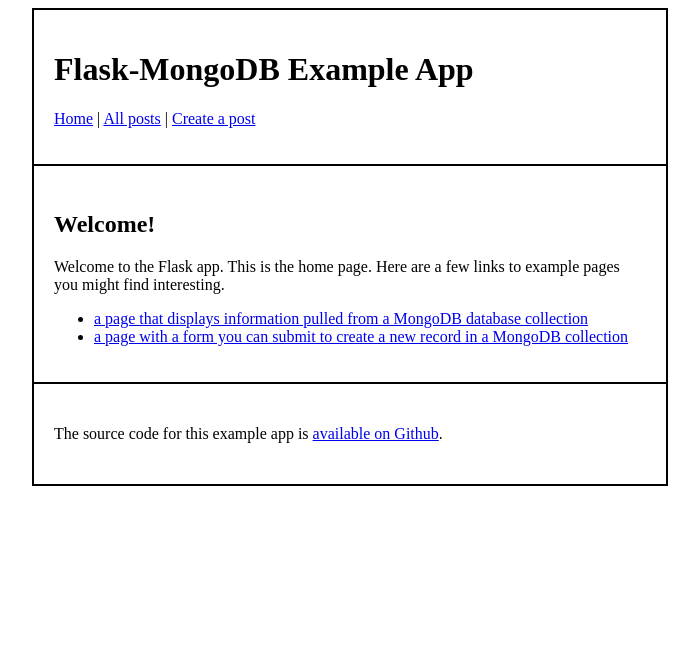
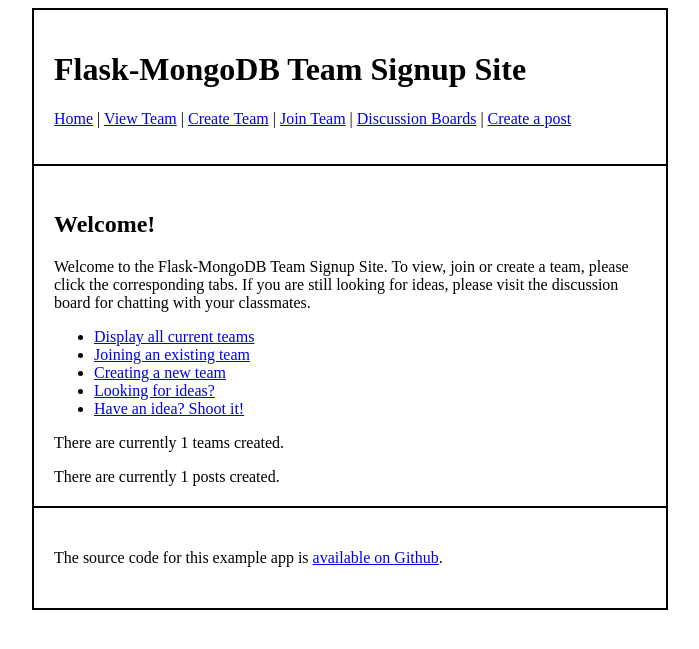
Before and after one commit to ianhuxx/web-app-assignment, a Flask app: page / in a window 1280 px wide. Shown: the top 649 px of the page, without its empty margins (290-989 px from the left). Run offline with Flask 2, Linux system fonts and the light colour scheme; a database or web service that is not in the repository returns one stand-in record (values such as "Sample title"); parts of the project's set-up code (start-up, migrations or seed data) failed here and were passed over.

Commit message:
commiteeeeeeeeee

```diff
--- a/app.py
+++ b/app.py
@@ -8,6 +8,19 @@ from bson.objectid import ObjectId
 import os
 import subprocess
 
+
+client = pymongo.MongoClient("mongodb+srv://yh2931:Huyb010424@cluster0.qutr9.mongodb.net/myFirstDatabase?retryWrites=true&w=majority")
+db = client.test
+
+'''
+mongo = pymongo.MongoClient(
+    host = "localhost",
+    port = 27018,
+    SERVER_SELECTION_TIMEOUT=1000
+    )
+
+db = mongo.assignment
+'''
 # instantiate the app
 app = Flask(__name__)
 
@@ -21,12 +34,14 @@ if config['FLASK_ENV'] == 'development':
     # turn on debugging, if in development
     app.debug = True # debug mnode
 
+'''
 # make one persistent connection to the database
 connection = pymongo.MongoClient(config['MONGO_HOST'], 27017,
                                 username=config['MONGO_USER'],
                                 password=config['MONGO_PASSWORD'],
                                 authSource=config['MONGO_DBNAME'])
 db = connection[config['MONGO_DBNAME']] # store a reference to the database
+'''
 
 # set up the routes
 
@@ -35,7 +50,11 @@ def home():
     """
     Route for the home page
     """
-    return render_template('index.html')
+    teams = db.teams
+    discussions = db.discussions
+    most_recent_team = {db.teams.find({"_id": 0, "created_at": 1}).limit(1)}
+    most_recent_discussion = {db.teams.find({"_id": 0, "created_at": 1}).limit(1)}
+    return render_template('index.html', teams=teams, discussions=discussions, most_recent_team=most_recent_team, most_recent_discussion=most_recent_discussion)
 
 
 @app.route('/read')
@@ -44,9 +63,19 @@ def read():
     Route for GET requests to the read page.
     Displays some information for the user with links to other pages.
     """
-    docs = db.exampleapp.find({}).sort("created_at", -1) # sort in descending order of created_at timestamp
+     # sort in descending order of created_at timestamp
+    docs = db.discussions.find({}).sort("created_at", -1)
     return render_template('read.html', docs=docs) # render the read template
 
+@app.route('/view_team')
+def view_team():
+    """
+    Route for GET requests to the read page.
+    Displays some information for the user with links to other pages.
+    """
+     # sort in descending order of created_at timestamp
+    docs = db.teams.find({}).sort("created_at", -1)
+    return render_template('view_team.html', docs=docs) # render the read template
 
 @app.route('/create')
 def create():
@@ -73,9 +102,70 @@ def create_post():
         "message": message,
         "created_at": datetime.datetime.utcnow()
     }
-    db.exampleapp.insert_one(doc) # insert a new document
+    db.discussions.insert_one(doc) # insert a new document
 
     return redirect(url_for('read')) # tell the browser to make a request for the /read route
+
+@app.route('/create_team')
+def create_team_1():
+    """
+    Route for GET requests to the create page.
+    Displays a form users can fill out to create a new document.
+    """
+    return render_template('create_team.html') # render the create template
+
+
+@app.route('/create_team', methods=['POST'])
+def create_team():
+    """
+    Route for POST requests to the create page.
+    Accepts the form submission data for a new document and saves the document to the database.
+    """
+    name = request.form['fname']
+    email = request.form['femail']
+    project_title = request.form['fproj_title']
+    description = request.form['fdescription']
+
+    # create a new document with the data the user entered
+    doc = {
+        "name": name,
+        "email": email,
+        "project_title": project_title,
+        "description": description,
+        "created_at": datetime.datetime.utcnow(),
+        "team_members": [],
+        "team_member_count": 1
+    }
+    doc["team_members"].append({"name": name, "email": email})
+    db.teams.insert_one(doc) # insert a new document
+
+    return redirect(url_for('view_team')) # tell the browser to make a request for the /read route
+
+@app.route('/join_team')
+def join_team_1():
+    """
+    Route for GET requests to the edit page.
+    Displays a form users can fill out to edit an existing record.
+    """
+    docs = db.teams.find({}).sort("created_at", -1)
+    return render_template('join_team.html', docs = docs) # render the edit template
+
+@app.route('/join_team', methods=['POST'])
+def join_team():
+    """
+    Route for POST requests to the edit page.
+    Accepts the form submission data for the specified document and updates the document in the database.
+    """
+    name = request.form['joined_name']
+    email = request.form['joined_email']
+    project_title = request.form['team_to_join']
+
+    doc = dict(db.teams.find_one({"project_title": project_title}))
+    doc["team_members"].append({"name": name, "email": email})
+    doc["team_member_count"] = len(doc["team_members"])
+    db.teams.update({"project_title": project_title}, doc)
+
+    return redirect(url_for('view_team')) # tell the browser to make a request for the /read route
 
 
 @app.route('/edit/<mongoid>')
@@ -84,7 +174,7 @@ def edit(mongoid):
     Route for GET requests to the edit page.
     Displays a form users can fill out to edit an existing record.
     """
-    doc = db.exampleapp.find_one({"_id": ObjectId(mongoid)})
+    doc = db.discussions.find_one({"_id": ObjectId(mongoid)})
     return render_template('edit.html', mongoid=mongoid, doc=doc) # render the edit template
 
 
@@ -104,7 +194,7 @@ def edit_post(mongoid):
         "created_at": datetime.datetime.utcnow()
     }
 
-    db.exampleapp.update_one(
+    db.discussions.update_one(
         {"_id": ObjectId(mongoid)}, # match criteria
         { "$set": doc }
     )
@@ -118,7 +208,7 @@ def delete(mongoid):
     Route for GET requests to the delete page.
     Deletes the specified record from the database, and then redirects the browser to the read page.
     """
-    db.exampleapp.delete_one({"_id": ObjectId(mongoid)})
+    db.discussions.delete_one({"_id": ObjectId(mongoid)})
     return redirect(url_for('read')) # tell the web browser to make a request for the /read route.
 
 @app.route('/webhook', methods=['POST'])
--- a/templates/base.html
+++ b/templates/base.html
@@ -1,7 +1,7 @@
 <!DOCTYPE html>
 <html>
   <head>
-    <title>Flask-MongoDB Example App</title>
+    <title>Flask-MongoDB Team Signup Site</title>
     <link
       rel="stylesheet"
       href="{{ url_for('static', filename='css/style.css') }}"
@@ -10,10 +10,13 @@
   <body>
     <div class="container">
       <header>
-        <h1>Flask-MongoDB Example App</h1>
+        <h1>Flask-MongoDB Team Signup Site</h1>
         <p>
           <a href="{{ url_for('home')}}">Home</a> |
-          <a href="{{ url_for('read')}}">All posts</a> |
+          <a href="{{ url_for('view_team')}}">View Team</a> |
+          <a href="{{ url_for('create_team')}}">Create Team</a> |
+          <a href="{{ url_for('join_team')}}">Join Team</a> |
+          <a href="{{ url_for('read')}}">Discussion Boards</a> |
           <a href="{{ url_for('create')}}">Create a post</a>
         </p>
       </header>
@@ -21,7 +24,7 @@
       <footer>
         <p>
           The source code for this example app is
-          <a href="https://github.com/nyu-database-design/flask-mongodb-example"
+          <a href="https://github.com/dbdesign-students-fall2021/web-app-ianhuxx.git"
             >available on Github</a
           >.
         </p>
--- a/templates/create.html
+++ b/templates/create.html
@@ -1,6 +1,6 @@
 {% extends 'base.html' %} {% block container %}
-<h2>Create</h2>
-<p>Create a new record in the MongoDB database collection.</p>
+<h2>Create new message</h2>
+<p>Create a new message on discussion board.</p>
 <form method="POST" action="{{ url_for('create_post') }}">
   <p>Your name: <input type="text" id="fname" name="fname" /><br /></p>
   <p>
--- a/templates/index.html
+++ b/templates/index.html
@@ -2,10 +2,16 @@
 
 {% block container %}
 <h2>Welcome!</h2>
-<p>Welcome to the Flask app. This is the home page. Here are a few links to example pages you might find interesting.
+<p>Welcome to the Flask-MongoDB Team Signup Site. To view, join or create a team, please click the corresponding tabs. If you are still looking for ideas, please visit the discussion board for chatting with your classmates.
     <ul>
-        <li><a href="{{ url_for('read')}}">a page that displays information pulled from a MongoDB database collection</a></li>
-        <li><a href="{{ url_for('create')}}">a page with a form you can submit to create a new record in a MongoDB collection</a></li>
+        <li><a href="{{ url_for('view_team')}}">Display all current teams</a></li>
+        <li><a href="{{ url_for('join_team')}}">Joining an existing team</a></li>
+        <li><a href="{{ url_for('create_team')}}">Creating a new team</a></li>
+        <li><a href="{{ url_for('read')}}">Looking for ideas?</a></li>
+        <li><a href="{{ url_for('create')}}">Have an idea? Shoot it!</a></li>
     </ul>
 </p>
+There are currently {{teams.count()}} teams created.
+<p></p>
+There are currently {{discussions.count()}} posts created.
 {% endblock %}
--- a/templates/read.html
+++ b/templates/read.html
@@ -1,8 +1,9 @@
 {% extends 'base.html' %}
 
 {% block container %}
-<h2>Read</h2>
-<p>This page shows information pulled from a MongoDB database collection.
+<h2>Read Discussions</h2>
+<p>This page shows all discussions posted.
+<p>There are currently {{docs.count()}} posts created.</p>
 
     {% for doc in docs %}
     <div>
```
Also changed, not shown: templates/create_team.html (added, +17 -0 lines), templates/join_team.html (added, +29 -0 lines), templates/view_team.html (added, +28 -0 lines), README.md, 2 other files.
